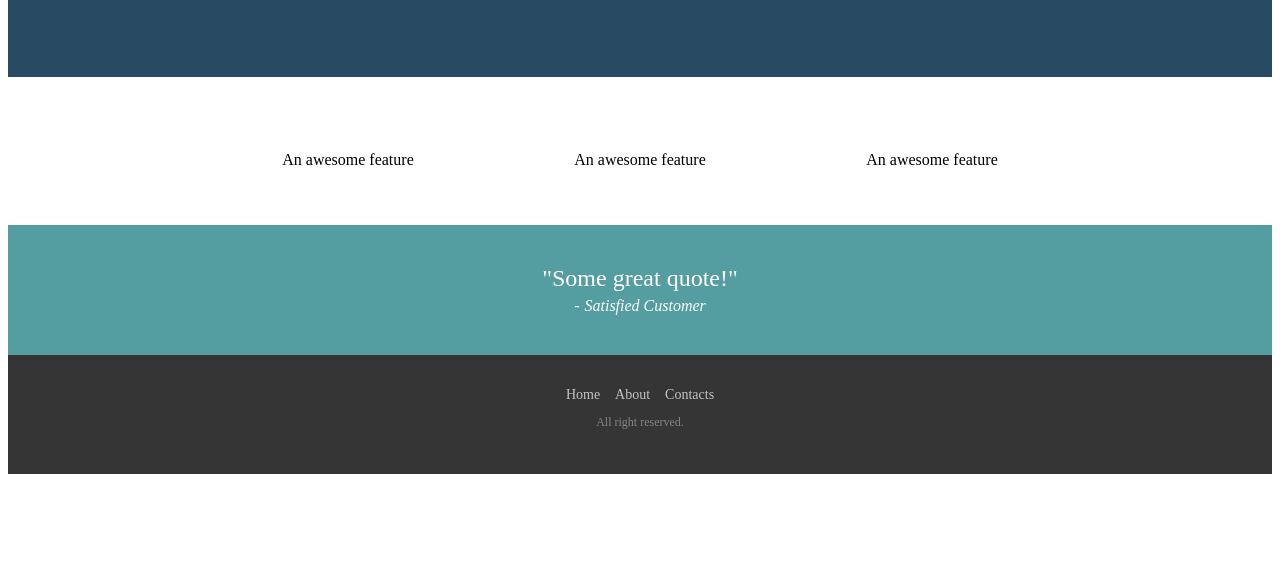
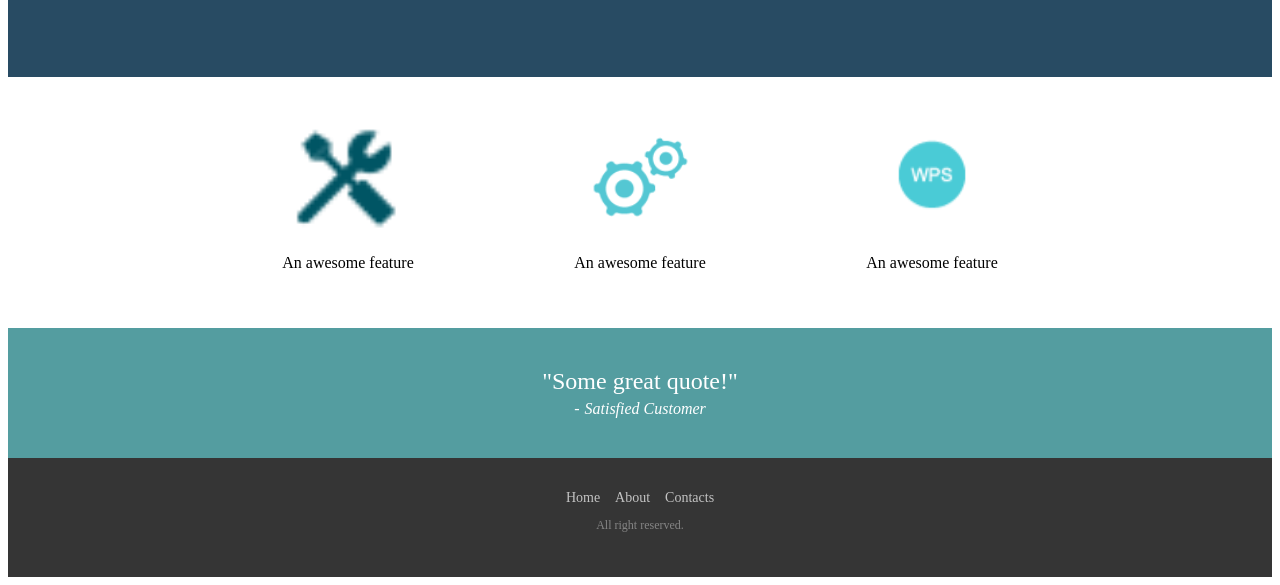
Before and after one commit to vikashsinghldp/Myawesomesite, a plain HTML site: page index.html in a window 1280 px wide. Shown: the part 252-837 px from the top of the page. Before the commit the page ends 800 px from the top, so only its background shows below. Drawn offline with Linux system fonts and the light colour scheme.

Commit message:
Update index.html

```diff
--- a/index.html
+++ b/index.html
@@ -25,15 +25,15 @@
     <section class="features">
         <div class="container">
             <div class="feature">
-                <img src="#" alt="">
+                <img src="1.png" alt="">
                 <p>An awesome feature</p>
             </div>
             <div class="feature">
-                <img src="#" alt="">
+                <img src="2.gif" alt="">
                 <p>An awesome feature</p>
             </div>
             <div class="feature">
-                <img src="#" alt="">
+                <img src="3.gif" alt="">
                 <p>An awesome feature</p>
             </div>
         </div>
```
